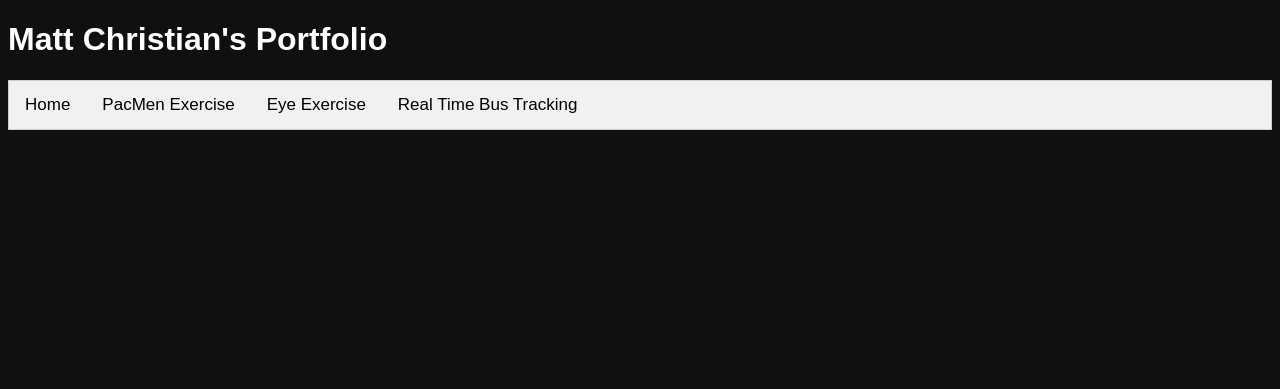
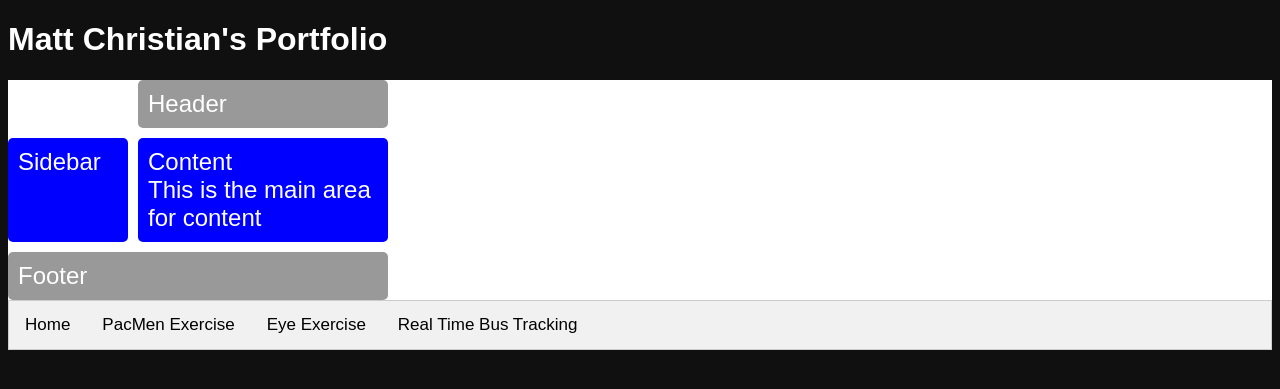
Before and after one commit to analyticalmeanderings/analyticalmeanderings.github.io, a Jekyll site: the page index.html, which Jekyll copies as it is, in a window 1280 px wide. Shown: the top 389 px of the page. Built offline with Jekyll 4.4.1, drawn with Linux system fonts in a browser that asks for light colours; nearby versions of some CDN libraries.

Commit message:
adding a grid

```diff
--- a/index.html
+++ b/index.html
@@ -12,6 +12,15 @@
 <body>
 
 <h1>Matt Christian's Portfolio</h1>
+<div class="wrapper">
+  <div class="box header">Header</div>
+  <div class="box sidebar">Sidebar</div>
+  <div class="box content">Content
+      <br /> This is the main area for content</div>
+  <div class="box footer">Footer</div>
+</div>
+
+
 
 <div class="tab">
   <button class="tablinks" onclick="openTab(event, 'Home')">Home</button>
--- a/styles.css
+++ b/styles.css
@@ -1,3 +1,48 @@
+
+.sidebar {
+  grid-area: sidebar
+}
+
+.content {
+  grid-area: content
+}
+
+.header {
+  grid-area: header
+}
+
+.footer {
+  grid-area: footer
+}
+
+.wrapper {
+  display: grid;
+  grid-gap: 10px;
+  background-color: #fff;
+  color: #444;
+
+  /* TODO: Define the grid-template-columns and grid-template-areas values here. */
+  grid-template-columns: 120px 120px 120px;
+  grid-template-areas:
+    '....... header header'
+    'sidebar content content'
+    'footer  footer  footer';
+}
+
+.box {
+  background-color: #0000ff;
+  color: #fff;
+  border-radius: 5px;
+  padding: 10px;
+  font-size: 150%;
+}
+
+.header,
+.footer {
+  background-color: #999;
+}
+
+
 body {
   font-family: Arial;
   background-color: #101010;
```
